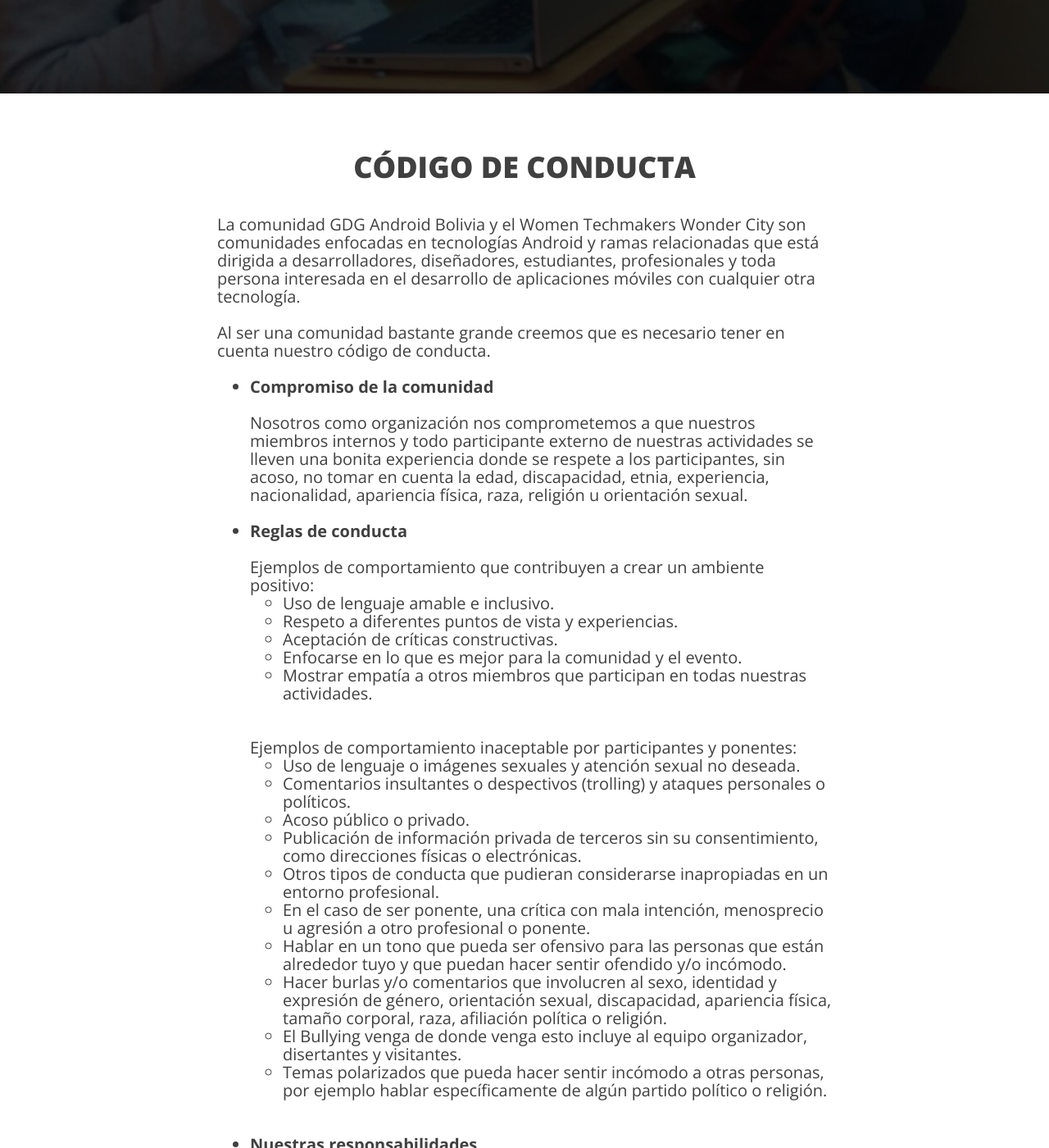
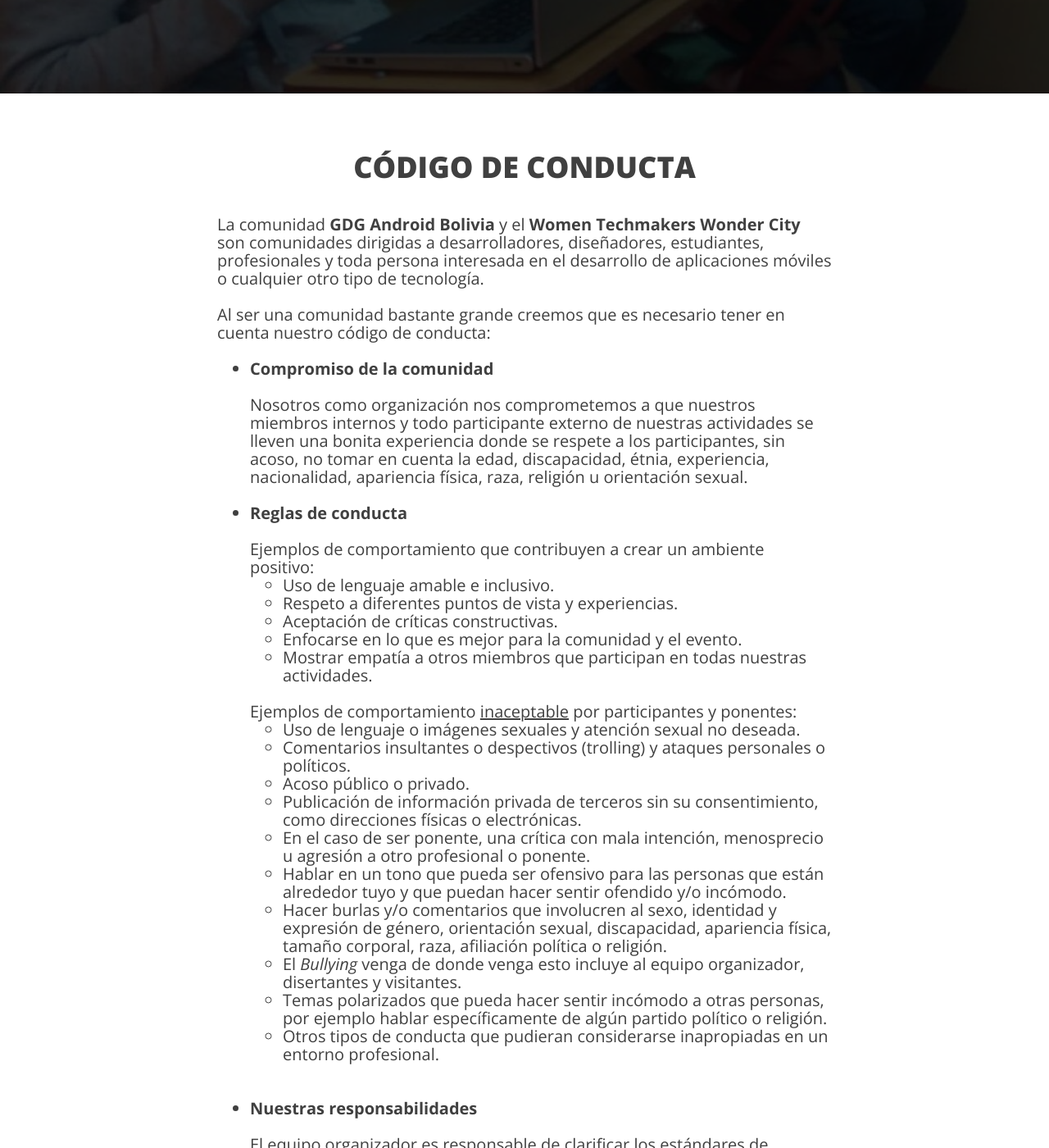
Before and after one commit to GDGAndroidBolivia/gdgandroidbolivia.github.io, a Jekyll site: the page built from code-of-conduct.html, in a window 1280 px wide and 1400 px high, scrolled down 446 px. Shown: the whole window at 82% size. Built offline with Jekyll 4.4.1, drawn with Linux system fonts in a browser that asks for light colours; nearby versions of some CDN libraries; some of the changed text lies outside the part shown.

Commit message:
Adición codigo de conducta

```diff
--- a/code-of-conduct.html
+++ b/code-of-conduct.html
@@ -10,12 +10,12 @@ header-img: "/img/bg-contacto.jpg"
         CÓDIGO DE CONDUCTA
 </h1></br>
 <h4 class="text-body" style="text-align: left;">
-    La comunidad GDG Android Bolivia y el Women Techmakers Wonder City son comunidades enfocadas en tecnologías Android y ramas relacionadas que está dirigida a desarrolladores, diseñadores, estudiantes, profesionales y toda persona interesada en el desarrollo de aplicaciones móviles con cualquier otra tecnología.
-    </br></br>Al ser una comunidad bastante grande creemos que es necesario tener en cuenta nuestro código de conducta.</br></br>
+    La comunidad <b>GDG Android Bolivia</b> y el <b>Women Techmakers Wonder City</b> son comunidades dirigidas a desarrolladores, diseñadores, estudiantes, profesionales y toda persona interesada en el desarrollo de aplicaciones móviles o cualquier otro tipo de tecnología.
+    </br></br>Al ser una comunidad bastante grande creemos que es necesario tener en cuenta nuestro código de conducta:</br></br>
     <ul>
 		<li>
             <b>Compromiso de la comunidad</b></br></br>
-            Nosotros como organización nos comprometemos a que nuestros miembros internos y todo participante externo de nuestras actividades se lleven una bonita experiencia donde se respete a los participantes, sin acoso, no tomar en cuenta la edad, discapacidad, etnia, experiencia, nacionalidad, apariencia física, raza, religión u orientación sexual.
+            Nosotros como organización nos comprometemos a que nuestros miembros internos y todo participante externo de nuestras actividades se lleven una bonita experiencia donde se respete a los participantes, sin acoso, no tomar en cuenta la edad, discapacidad, étnia, experiencia, nacionalidad, apariencia física, raza, religión u orientación sexual.
             </br></br>
         </li>
         <li>
@@ -37,8 +37,8 @@ header-img: "/img/bg-contacto.jpg"
                 <li>
                     Mostrar empatía a otros miembros que participan en todas nuestras actividades.
                 </li>
-            </ul></br></br>
-            Ejemplos de comportamiento inaceptable por participantes y ponentes:</br>
+            </ul></br>
+            Ejemplos de comportamiento <u>inaceptable</u> por participantes y ponentes:</br>
             <ul>
                 <li>
                     Uso de lenguaje o imágenes sexuales y atención sexual no deseada.
@@ -53,9 +53,6 @@ header-img: "/img/bg-contacto.jpg"
                     Publicación de información privada de terceros sin su consentimiento, como direcciones físicas o electrónicas.
                 </li>
                 <li>
-                    Otros tipos de conducta que pudieran considerarse inapropiadas en un entorno profesional.
-                </li>
-                <li>
                     En el caso de ser ponente, una crítica con mala intención, menosprecio u agresión a otro profesional o ponente.
                 </li>
                 <li>
@@ -65,10 +62,13 @@ header-img: "/img/bg-contacto.jpg"
                     Hacer burlas y/o comentarios que involucren al sexo, identidad y expresión de género, orientación sexual, discapacidad, apariencia física, tamaño corporal, raza, afiliación política o religión.
                 </li>
                 <li>
-                    El Bullying venga de donde venga esto incluye al equipo organizador, disertantes y visitantes.
+                    El <i>Bullying</i> venga de donde venga esto incluye al equipo organizador, disertantes y visitantes.
                 </li>
                 <li>
                     Temas polarizados que pueda hacer sentir incómodo a otras personas, por ejemplo hablar específicamente de algún partido político o religión.
+                </li>
+                <li>
+                    Otros tipos de conducta que pudieran considerarse inapropiadas en un entorno profesional.
                 </li>
             </ul>
             </br></br>
```
Also changed, not shown: other parts of code-of-conduct.html (+2 -2 lines).
